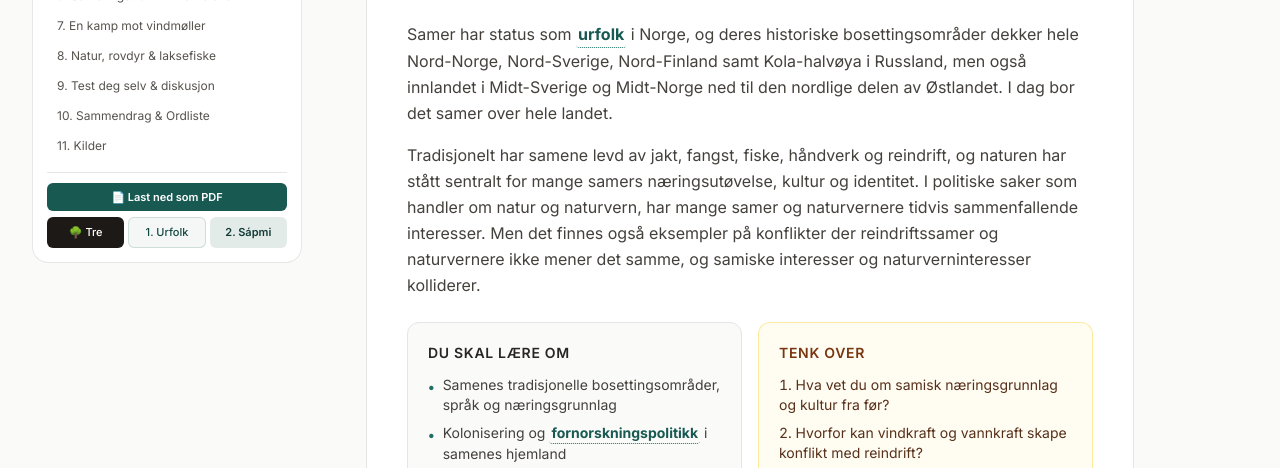
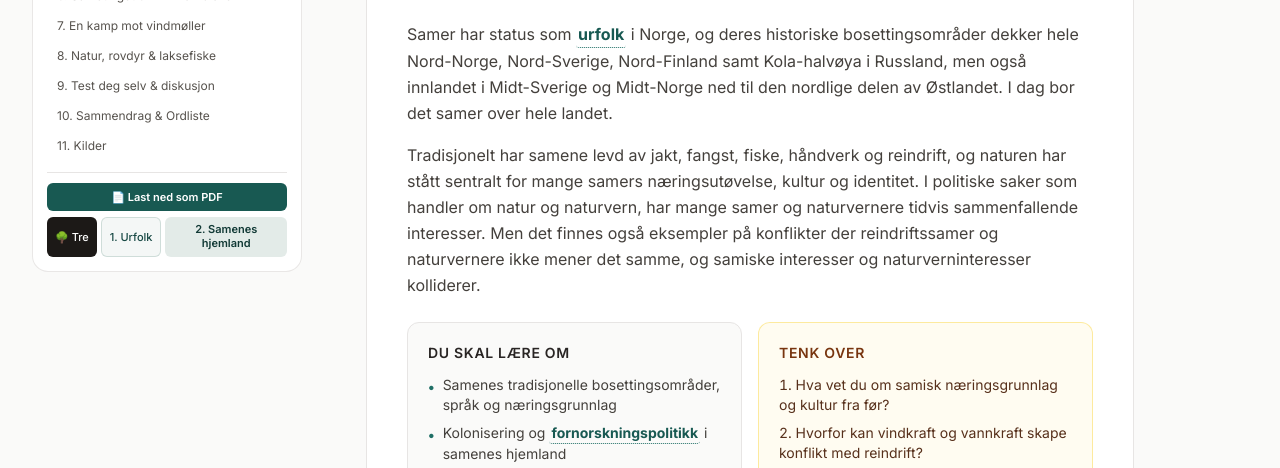
Before and after one commit to nilsnaas/Samfunnsgeografi, a plain HTML site: page samenes-hjemland.html in a window 1280 px wide. Shown: the part 284-752 px from the top of the page. Drawn offline with nearby package versions, Linux system fonts and the light colour scheme.

Commit message:
Bytt ut '2. Sápmi' med '2. Samenes hjemland' i navigasjonen

```diff
--- a/samenes-hjemland.html
+++ b/samenes-hjemland.html
@@ -154,10 +154,10 @@
             <button type="button" onclick="window.print()" class="w-full flex items-center justify-center gap-1.5 px-2.5 py-1.5 rounded-md bg-nordic-700 hover:bg-nordic-800 text-[11px] font-semibold text-white transition-colors">
               <span>📄 Last ned som PDF</span>
             </button>
-            <div class="grid grid-cols-3 gap-1">
-              <a href="index.html" class="flex items-center justify-center px-1.5 py-1.5 rounded-md bg-stone-900 hover:bg-stone-800 text-[11px] font-medium text-white transition-colors" title="Kunnskapstreet">🌳 Tre</a>
-              <a href="urfolk.html" class="flex items-center justify-center px-1.5 py-1.5 rounded-md bg-nordic-50 hover:bg-nordic-100 border border-nordic-200/80 text-[11px] font-medium text-nordic-800 transition-colors">1. Urfolk</a>
-              <span class="flex items-center justify-center px-1.5 py-1.5 rounded-md bg-nordic-100 text-[11px] font-semibold text-nordic-900">2. Sápmi</span>
+            <div class="flex flex-wrap gap-1">
+              <a href="index.html" class="flex items-center justify-center px-2 py-1.5 rounded-md bg-stone-900 hover:bg-stone-800 text-[11px] font-medium text-white transition-colors" title="Kunnskapstreet">🌳 Tre</a>
+              <a href="urfolk.html" class="flex items-center justify-center px-2 py-1.5 rounded-md bg-nordic-50 hover:bg-nordic-100 border border-nordic-200/80 text-[11px] font-medium text-nordic-800 transition-colors">1. Urfolk</a>
+              <span class="flex-1 flex items-center justify-center px-2 py-1.5 rounded-md bg-nordic-100 text-[11px] font-semibold text-nordic-900 text-center leading-tight">2. Samenes hjemland</span>
             </div>
           </div>
         </div>
```
Also changed, not shown: index.html (+1 -1 lines), urfolk.html (+4 -4 lines).
